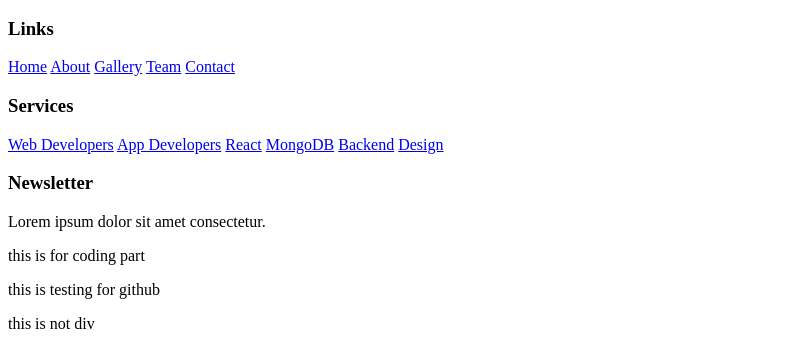
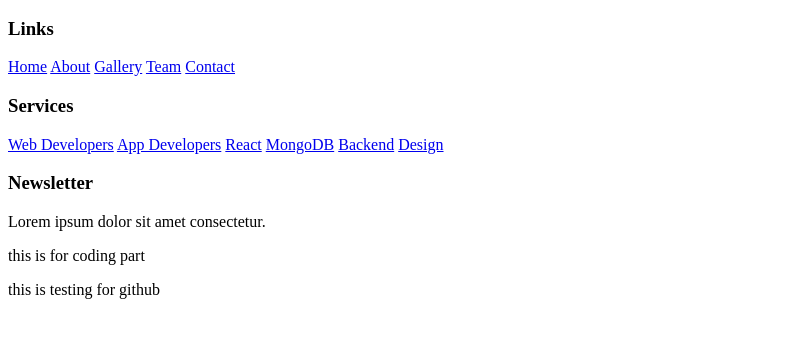
Before and after one commit to Debjyoti13-lab/Class_project, a plain HTML site: page index.html in a window 1280 px wide. Shown: the part 1526-1875 px from the top of the page, without its empty margins (0-800 px from the left). After the commit the page ends 1833 px from the top, so only its background shows below. Drawn offline with nearby package versions, Linux system fonts and the light colour scheme.

Commit message:
removing last line

```diff
--- a/index.html
+++ b/index.html
@@ -256,6 +256,6 @@
 <p>this is for coding part</p>
 <div>this is testing for github</div>
 
-<p>this is not div</p>
+
 </body>
 </html>
```
